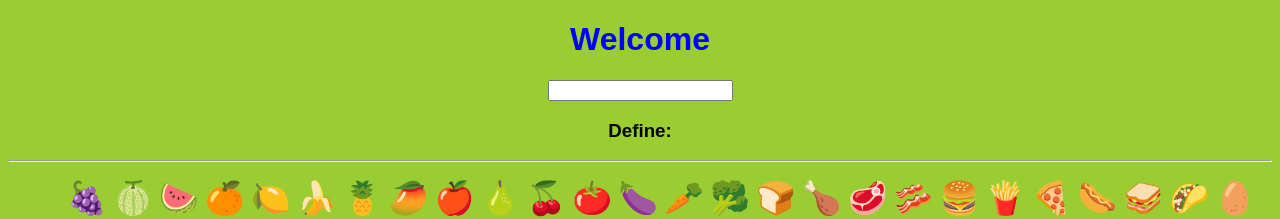
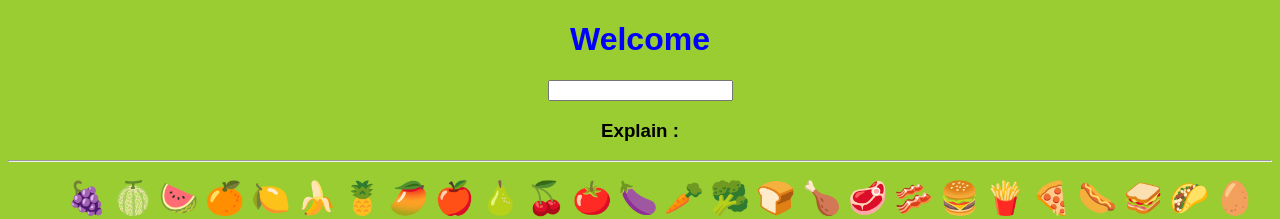
Before and after one commit to rahulcs754/emoji_explain, a React (Create React App) app: page / in a window 1280 px wide. Shown: the top 219 px of the page. Built offline with nearby package versions, Linux system fonts and the light colour scheme; a web font is replaced by a local one.

Commit message:
docs: onclick element show in console

```diff
--- a/src/App.js
+++ b/src/App.js
@@ -67,16 +67,25 @@ export default function App() {
       setexplain("Please enter some value");
     }
   };
+
+  //access all keys of object
   var list = Object.keys(emojiDictionary);
+
+  function emojiclickHandler(element) {
+    console.log(element);
+  }
+
   return (
     <div className="App">
       <h1 style={{ color: "blue" }}>Welcome </h1>
       <input onChange={inputText} />
-      <h3>Define: {explain}</h3>
+      <h3>Explain : {explain}</h3>
       <hr />
       <ul>
         {list.map(function (element) {
-          return <li> {element} </li>;
+          return (
+            <li onClick={() => emojiclickHandler(element)}> {element} </li>
+          );
         })}
       </ul>
     </div>
```
